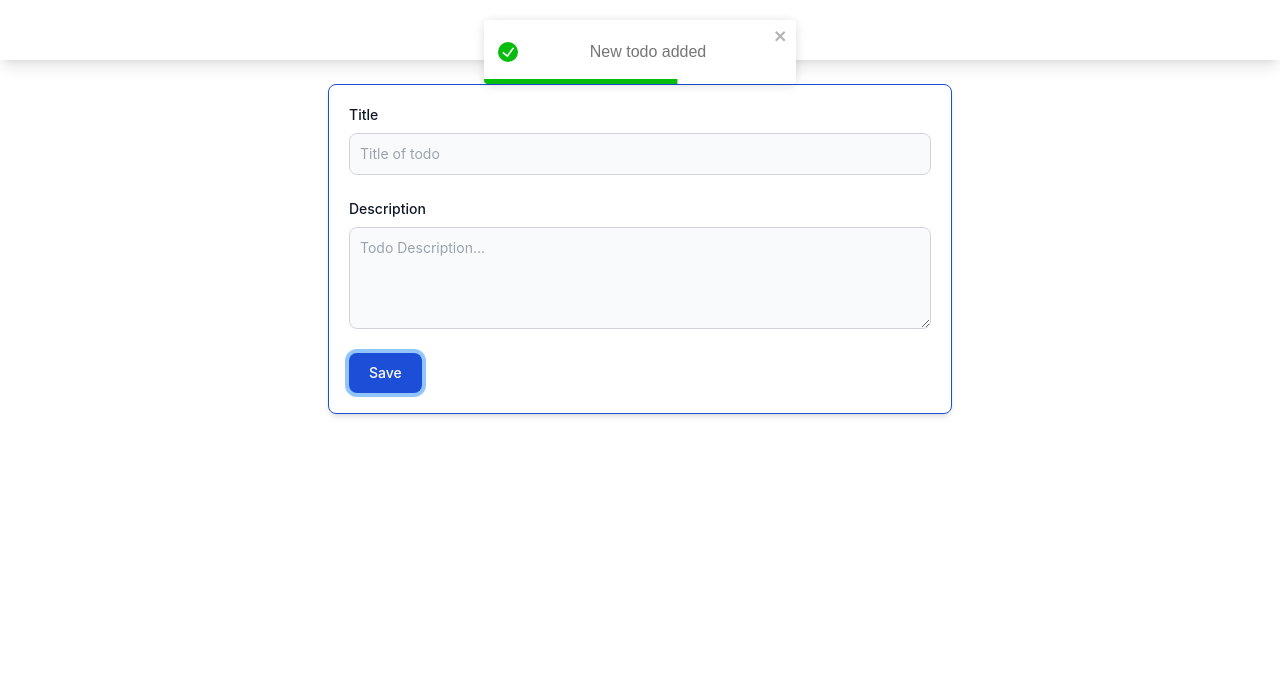
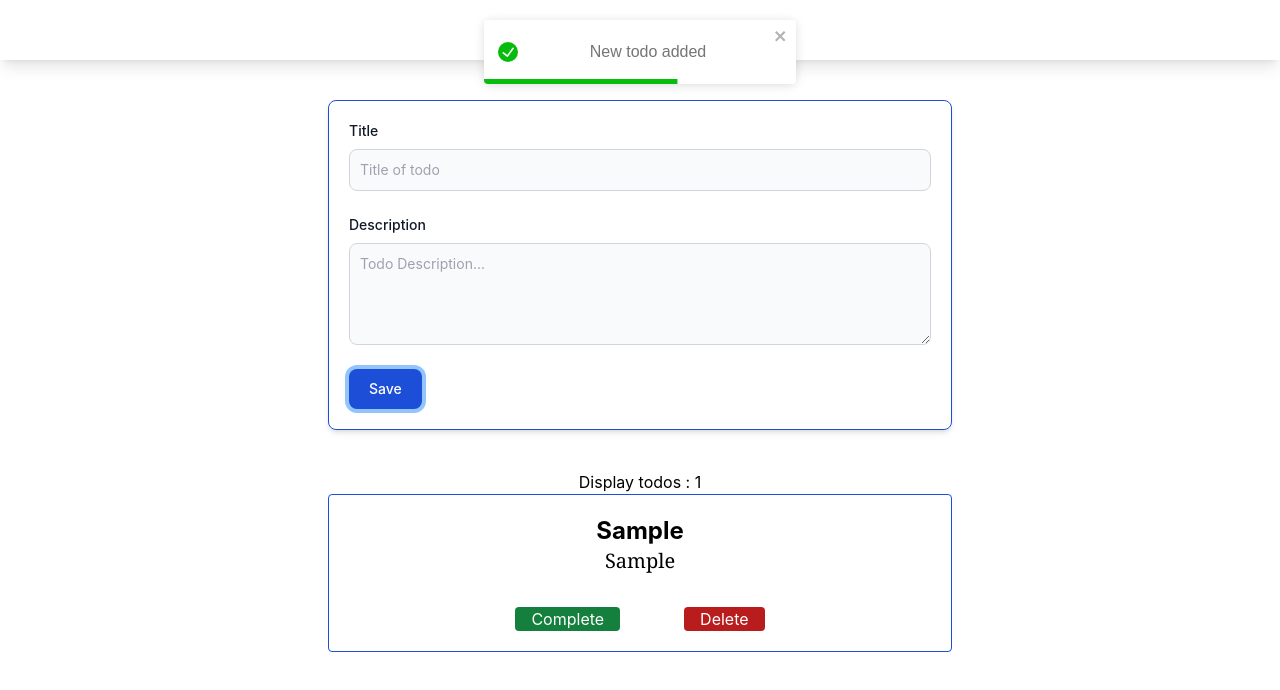
Before and after one commit to shareefrahat/todo-keeper, a React (Create React App) app: page / in a window 1280 px wide. Both pictures are taken after typing "Sample", "Sample" into the empty fields and a click on the button "Save". Shown: the top 690 px of the page. Built offline with nearby package versions, Linux system fonts and the light colour scheme.

Commit message:
todos delete functionality added

```diff
--- a/src/components/AddTodos.js
+++ b/src/components/AddTodos.js
@@ -1,18 +1,29 @@
-import React from "react";
+import React, { useState } from "react";
 import { toast } from "react-toastify";
+import DisplayTodos from "./DisplayTodos";
 
 const AddTodos = () => {
+  const [todos, setTodos] = useState([]);
+
   const handleOnSubmit = (e) => {
     e.preventDefault();
     const title = e.target.title.value;
     const details = e.target.details.value;
-    const todo = { title, details };
-    console.log(todo);
+    const newTodo = { title, details };
+    setTodos([...todos, newTodo]);
     toast.success("New todo added");
     e.target.reset();
   };
+
+  const handleDelete = (name) => {
+    console.log(name);
+    const remaining = todos.filter((todo) => todo.title !== name);
+    setTodos(remaining);
+    toast.success("Successfully Deleted");
+  };
   return (
-    <div className="px-4">
+    <div className="px-4 flex flex-col-reverse my-10">
+      <DisplayTodos todos={todos} handleDelete={handleDelete}></DisplayTodos>
       <div className="shadow-md sm:rounded-lg border border-blue-700 p-5 text-left rounded w-full lg:w-1/2 mx-auto">
         <form onSubmit={handleOnSubmit}>
           <div>
--- a/src/components/DisplayTodos.js
+++ b/src/components/DisplayTodos.js
@@ -1,7 +1,31 @@
 import React from "react";
 
-const DisplayTodos = () => {
-  return <div>Display todos</div>;
+const DisplayTodos = ({ todos, handleDelete }) => {
+  return (
+    <>
+      <div className="my-10">
+        <h3> Display todos : {todos.length}</h3>
+        <section className="grid grid-cols-1 gap-10">
+          {todos &&
+            todos.map((todo, index) => (
+              <div className="border border-blue-700 p-5 w-full lg:w-1/2 mx-auto rounded">
+                <p className="text-2xl font-bold">{todo.title}</p>
+                <p className="font-serif text-xl">{todo.details}</p>
+                <button className="bg-green-700 px-4 rounded text-white mt-8 mx-8">
+                  Complete
+                </button>
+                <button
+                  onClick={() => handleDelete(todo.title)}
+                  className="bg-red-700 px-4 rounded text-white mt-8 mx-8"
+                >
+                  Delete
+                </button>
+              </div>
+            ))}
+        </section>
+      </div>
+    </>
+  );
 };
 
 export default DisplayTodos;
--- /dev/null
+++ b/src/hooks/useTodos.js
@@ -0,0 +1,12 @@
+import { useState } from "react";
+
+const useTodos = () => {
+  const [todos, setTodos] = useState([]);
+
+  //   useEffect(()=>{
+
+  //   },[])
+  return [todos, setTodos];
+};
+
+export default useTodos;
--- a/src/pages/Home.js
+++ b/src/pages/Home.js
@@ -1,13 +1,11 @@
 import React from "react";
 import AddTodos from "../components/AddTodos";
-import DisplayTodos from "../components/DisplayTodos";
 import Header from "../components/Header";
 
 const Home = () => {
   return (
     <div>
       <Header></Header>
-      <DisplayTodos></DisplayTodos>
       <AddTodos></AddTodos>
     </div>
   );
```
